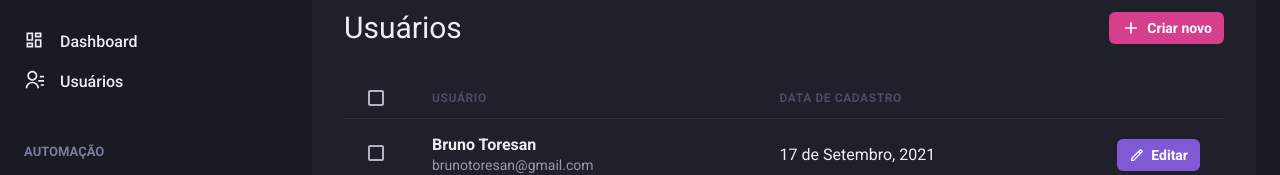
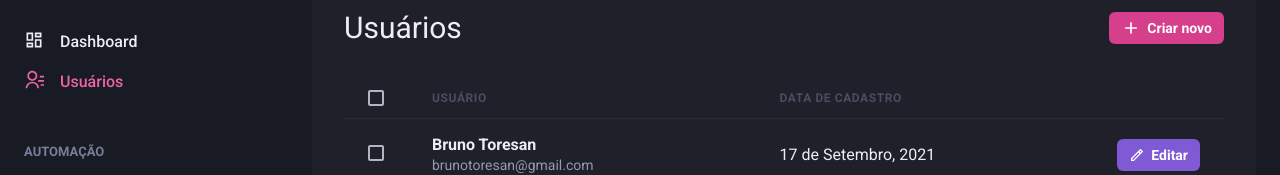
Before and after one commit to brunotoresan/dashgo, a Next.js app: page /users in a window 1280 px wide. Shown: the part 142-317 px from the top of the page. Built offline with nearby package versions, Linux system fonts and the light colour scheme.

Commit message:
signaling active link with pink color

```diff
--- /dev/null
+++ b/src/components/ActiveLink.tsx
@@ -0,0 +1,29 @@
+import Link, { LinkProps } from "next/link";
+import { useRouter } from "next/router";
+import { cloneElement, ReactElement } from "react";
+
+interface ActiveLinkProps extends LinkProps {
+  children: ReactElement
+  shouldMatchExactHref?: boolean
+}
+
+export function ActiveLink({ children, shouldMatchExactHref=false, ...rest }: ActiveLinkProps){
+
+  const { asPath } = useRouter()
+
+  let isActive = false
+
+  if (shouldMatchExactHref){
+    isActive = asPath === rest.href
+  } else {
+    isActive = asPath.startsWith(String(rest.href))
+  }
+
+  return (
+    <Link {...rest}>
+      { cloneElement(children, {
+        color: isActive ? 'pink.400' : 'gray.50'
+      }) }
+    </Link>
+  )
+}
--- a/src/components/Sidebar/NavLink.tsx
+++ b/src/components/Sidebar/NavLink.tsx
@@ -1,6 +1,7 @@
 import { Text, Link as ChakraLink, Icon, LinkProps as ChakraLinkProps } from "@chakra-ui/react";
 import { ElementType } from "react";
 import Link from 'next/link'
+import { ActiveLink } from "../ActiveLink";
 
 interface NavLinkProps extends ChakraLinkProps {
   icon: ElementType;
@@ -10,11 +11,11 @@
 
 export function NavLink({ icon, children, href, ...rest}: NavLinkProps){
   return (
-    <Link href={href} passHref>
+    <ActiveLink href={href} passHref>
       <ChakraLink display="flex" align="center" {...rest}>
         <Icon as={icon} fontSize="20" />
         <Text ml="4" fontWeight="medium">{children}</Text>
       </ChakraLink>
-    </Link>
+    </ActiveLink>
   )
 }
```
